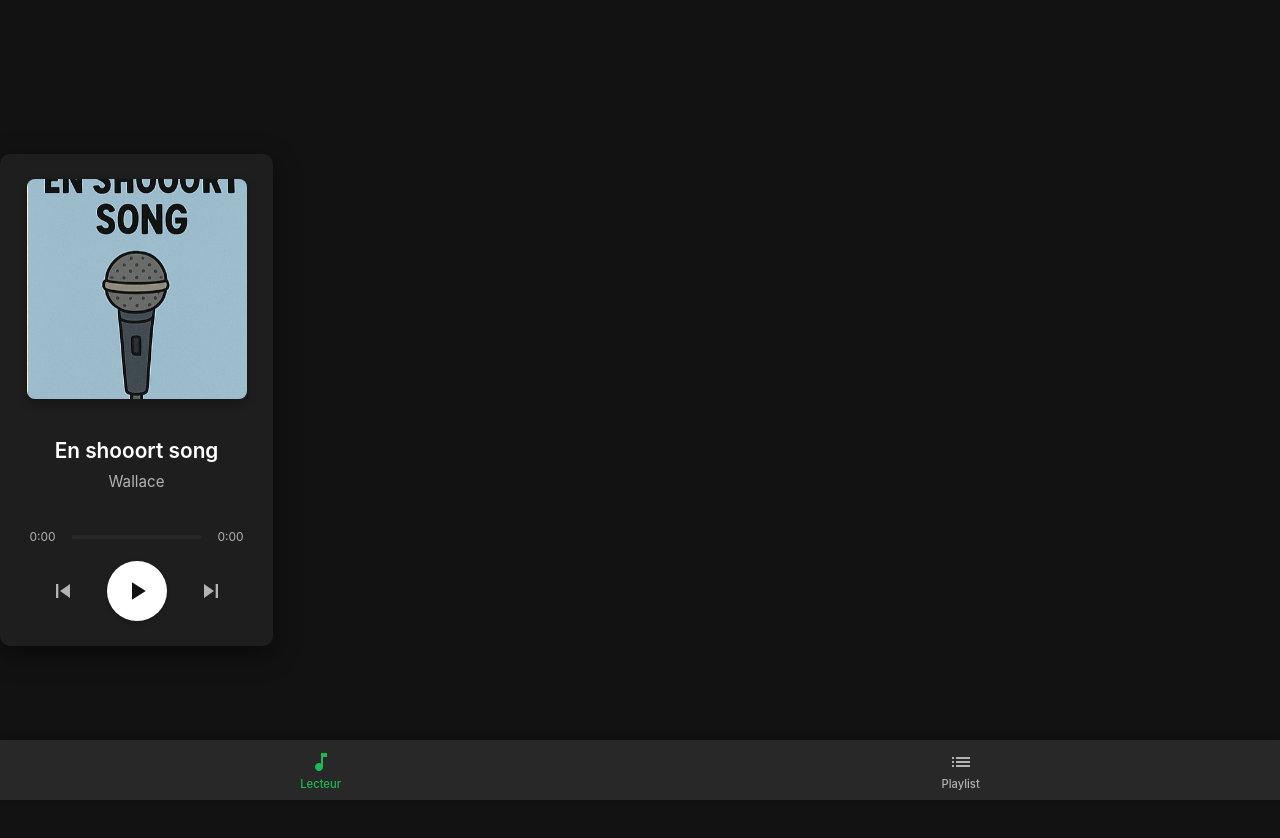
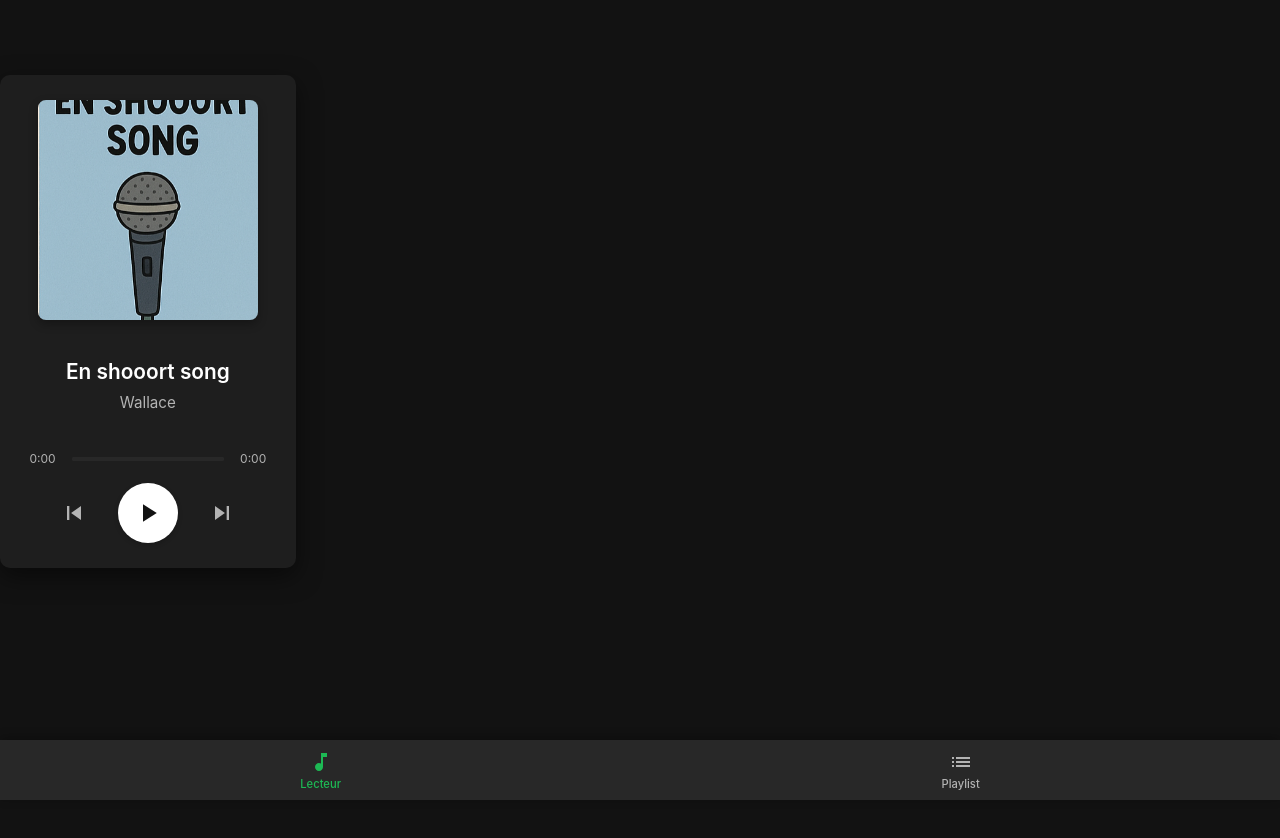
Before and after one commit to WallaceLaMenace/mon_lecteur_musical, a React (Vite) app: page / in a window 1280 px wide. Shown: the top 838 px of the page. Built offline with nearby package versions, Linux system fonts and the light colour scheme.

Commit message:
changement design

```diff
--- a/src/App.css
+++ b/src/App.css
@@ -31,11 +31,8 @@ body {
 
 /* Conteneur du contenu principal (lecteur ou liste) */
 .main-content {
-  width: 100%;
-  display: flex;
-  justify-content: center;
-  align-items: center; /* Centre verticalement si peu de contenu */
-  flex-grow: 1; /* Prend l'espace vertical disponible */
+  display: grid;
+  place-items: center;
   padding: 20px 0; /* Ajoute un peu d'air en haut/bas */
 }
 
```
